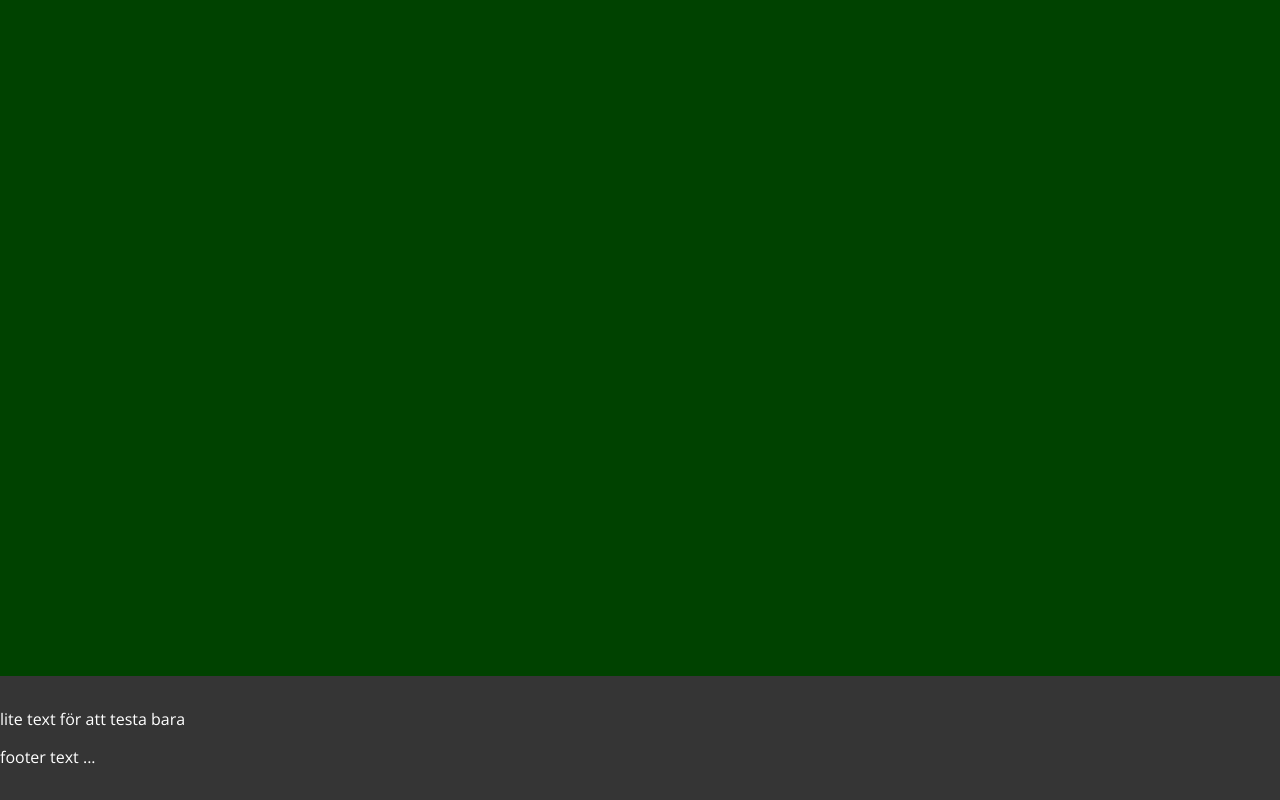
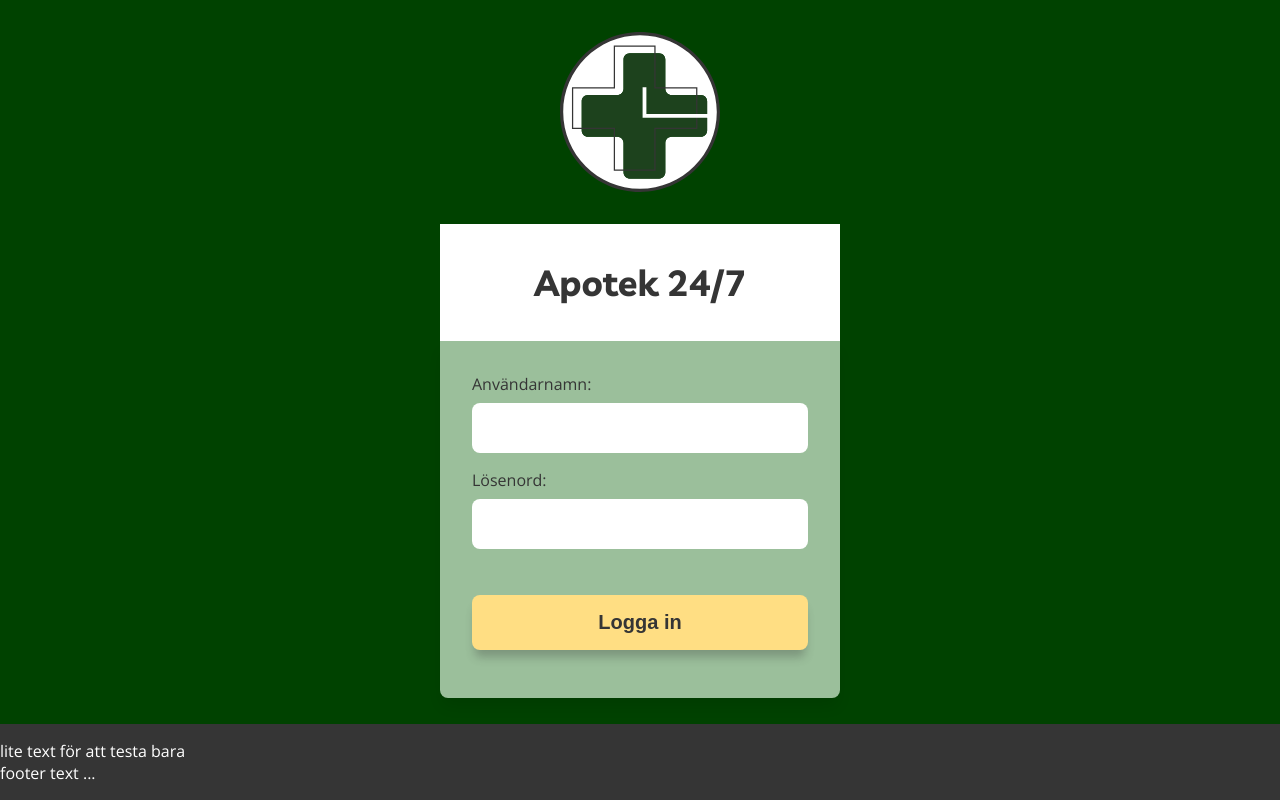
Before and after one commit to Hanin-96/dt193G-fullstack-projekt, a Vue app: page /login in a window 1280 px wide. Built offline with nearby package versions, Linux system fonts and the light colour scheme.

Commit message:
Css styling + fixat start på inloggningskomponent med funktionalitet + lagt till route för inloggning

```diff
--- a/src/App.vue
+++ b/src/App.vue
@@ -7,9 +7,9 @@
 </template>
 
 <script>
-import { RouterLink, RouterView } from 'vue-router'
-import Header from './components/Header.vue'
-import Footer from './components/Footer.vue'
+import { RouterLink, RouterView } from 'vue-router';
+import Header from './components/Header.vue';
+import Footer from './components/Footer.vue';
 
 export default {
   components: {
--- a/src/assets/main.css
+++ b/src/assets/main.css
@@ -1,3 +1,13 @@
+* {
+  margin: 0;
+  padding: 0;
+  box-sizing: border-box;
+}
+
+html {
+  height: 100%;
+}
+
 body {
   background-color: #004200;
   margin: 0;
@@ -7,4 +17,13 @@ body {
 
 h1 {
   font-family: "Livvic", "Serif";
+  font-size: 36px;
 }
+
+#app {
+  height: 100%;
+}
+
+p {
+  font-size: 16px;
+}
--- /dev/null
+++ b/src/components/LoginUser.vue
@@ -0,0 +1,135 @@
+<!--Komponent med formulär för att logga in som användare-->
+
+<template>
+    <div class="form-login">
+        <img :src="imgLogo" alt="logotyp" class="img-logo">
+        <h1>Apotek 24/7</h1>
+        <form @submit.prevent="loginUser()">
+
+            <label for="username">Användarnamn:</label><br>
+            <input v-model="userBody.username" type="text" name="username" id="username"><br>
+
+            <label for="password">Lösenord:</label><br>
+            <input v-model="userBody.password" type="text" name="password" id="password"><br>
+            <br>
+            <div class="error-msg" v-if="errorMsg != ''">
+                <p>{{errorMsg}}</p>
+            </div>
+            <input type="submit" value="Logga in" id="submit-btn"><br>
+        </form>
+</div>
+</template>
+
+<script>
+import imgLogo from '../assets/logotyp.svg';
+export default {
+    name: "LoginUser",
+    data() {
+        return {
+            imgLogo,
+            userBody: {
+                username: '',
+                password: ''
+            },
+            errorMsg: ""
+        }
+    },
+    methods: {
+        async loginUser() {
+            try {
+                const response = await fetch('http://localhost:3000/login', {
+                    method: 'POST',
+                    headers: {
+                        "Accept": "application/json",
+                        "Content-type": "application/json"
+                    },
+                    body: JSON.stringify({ user_name: this.userBody.username, user_password: this.userBody.password })
+                });
+
+                const data = await response.json();
+
+                if (response.ok) {
+                    console.log("Inloggning lyckades!");
+                    this.errorMsg = "";
+                } else {
+                    this.errorMsg = "Fel Användarnamn/Lösenord";
+                }
+            } catch (error) {
+                this.errorMsg = 'Det gick inte att logga in, serverfel';
+            }
+        }
+    }
+};
+</script>
+
+<style scoped>
+h1 {
+    background-color: #ffffff;
+    color: #353535;
+    padding: 1em;
+    text-align: center;
+    margin-bottom: 0 ;
+}
+
+input {
+    max-width: 100%;
+    margin: 0 auto;
+    padding: 1em;
+    border-radius: 0.5rem;
+}
+
+.img-logo {
+    max-width: 10rem;
+    width: 100%;
+    display: block;
+    margin: 0 auto;
+    margin-bottom: 2rem;
+    margin-top: 2rem;
+}
+
+form {
+    color: #353535;
+    background-color: #9BBF9B;
+    padding: 2rem;
+    max-width: 400px;
+    width: 100%;
+    box-shadow: 0px 10px 15px -3px rgba(0,0,0,0.1);
+    border-radius: 0 0 0.5rem 0.5rem;
+}
+
+form >* {
+    max-width: 400px;
+    width: 100%;
+    border: none;
+    font-size: 16px;
+}
+
+form input {
+    margin-top: 0.5rem;
+    margin-bottom: 1rem;
+}
+
+
+
+.form-login {
+    max-width: 400px;
+    width: 100%;
+    margin: 0 auto;
+}
+
+#submit-btn {
+    background-color: #FFDE83;
+    padding: 1rem;
+    border: none;
+    box-shadow: 0px 10px 10px -3px rgb(53, 53, 53, 0.3);
+    font-size: 20px;
+    border-radius: 0.5rem;
+    cursor: pointer;
+    font-weight: 600;
+    color: #353535;
+}
+
+.cls-3 {
+    fill: #9BBF9B;
+}
+</style>
--- a/src/router/index.js
+++ b/src/router/index.js
@@ -1,6 +1,7 @@
 import { createRouter, createWebHistory } from 'vue-router'
 import HomeView from '../views/HomeView.vue'
 import RegisterView from '../views/RegisterView.vue'
+import LoginView from '@/views/LoginView.vue'
 
 const router = createRouter({
   history: createWebHistory(import.meta.env.BASE_URL),
@@ -14,6 +15,11 @@ const router = createRouter({
       path: '/register',
       name: 'register',
       component: RegisterView,
+    },
+    {
+      path: '/login',
+      name: 'login',
+      component: LoginView,
     }
   ],
 })
--- /dev/null
+++ b/src/views/LoginView.vue
@@ -0,0 +1,17 @@
+<template>
+        <LoginUserComponent />
+</template>
+
+<script>
+import LoginUserComponent from '../components/LoginUser.vue'
+
+export default {
+    //hämtar in komponent för login
+    components: {
+        LoginUserComponent
+    }
+}
+</script>
+
+<style scoped>
+</style>
```
